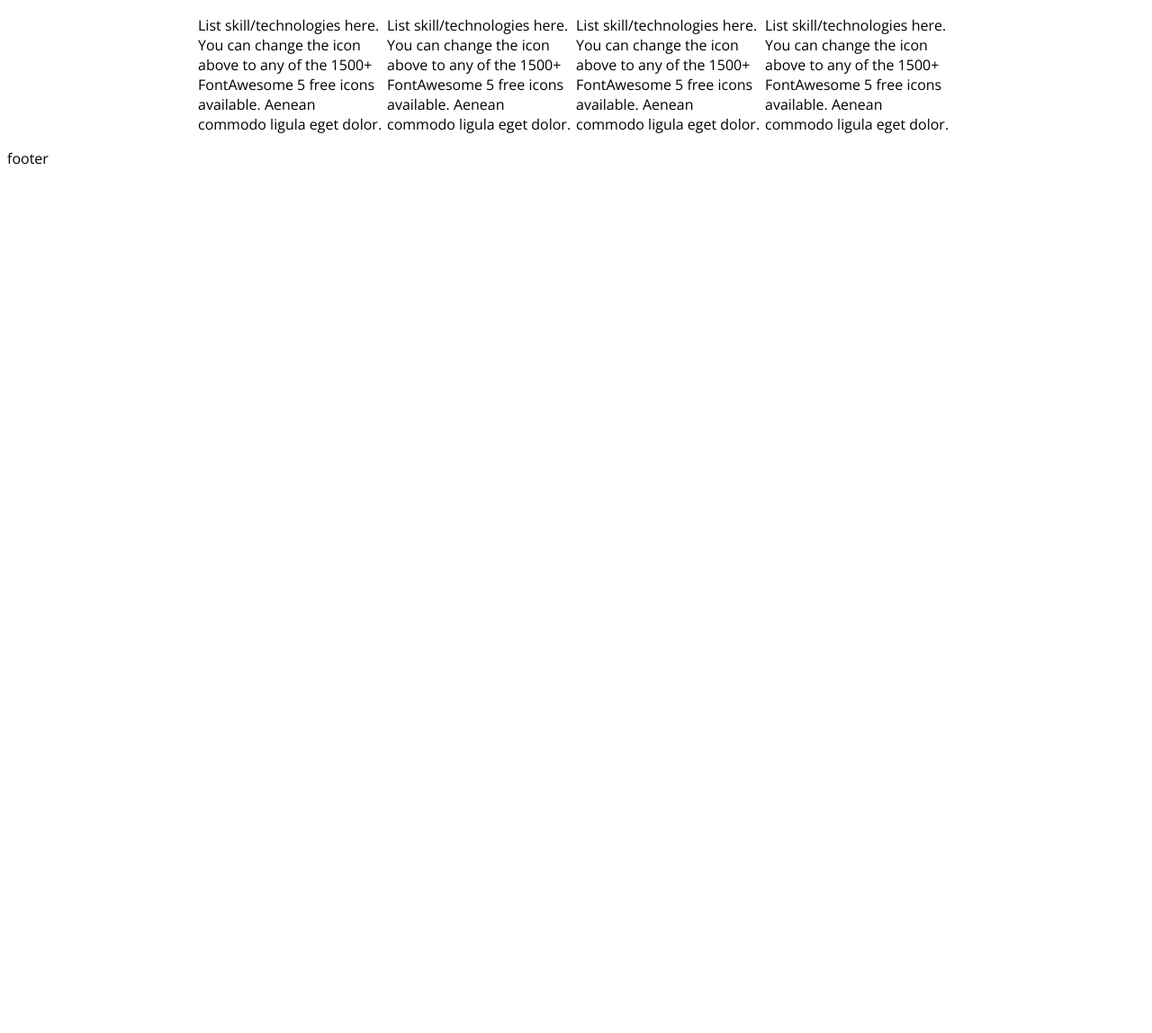
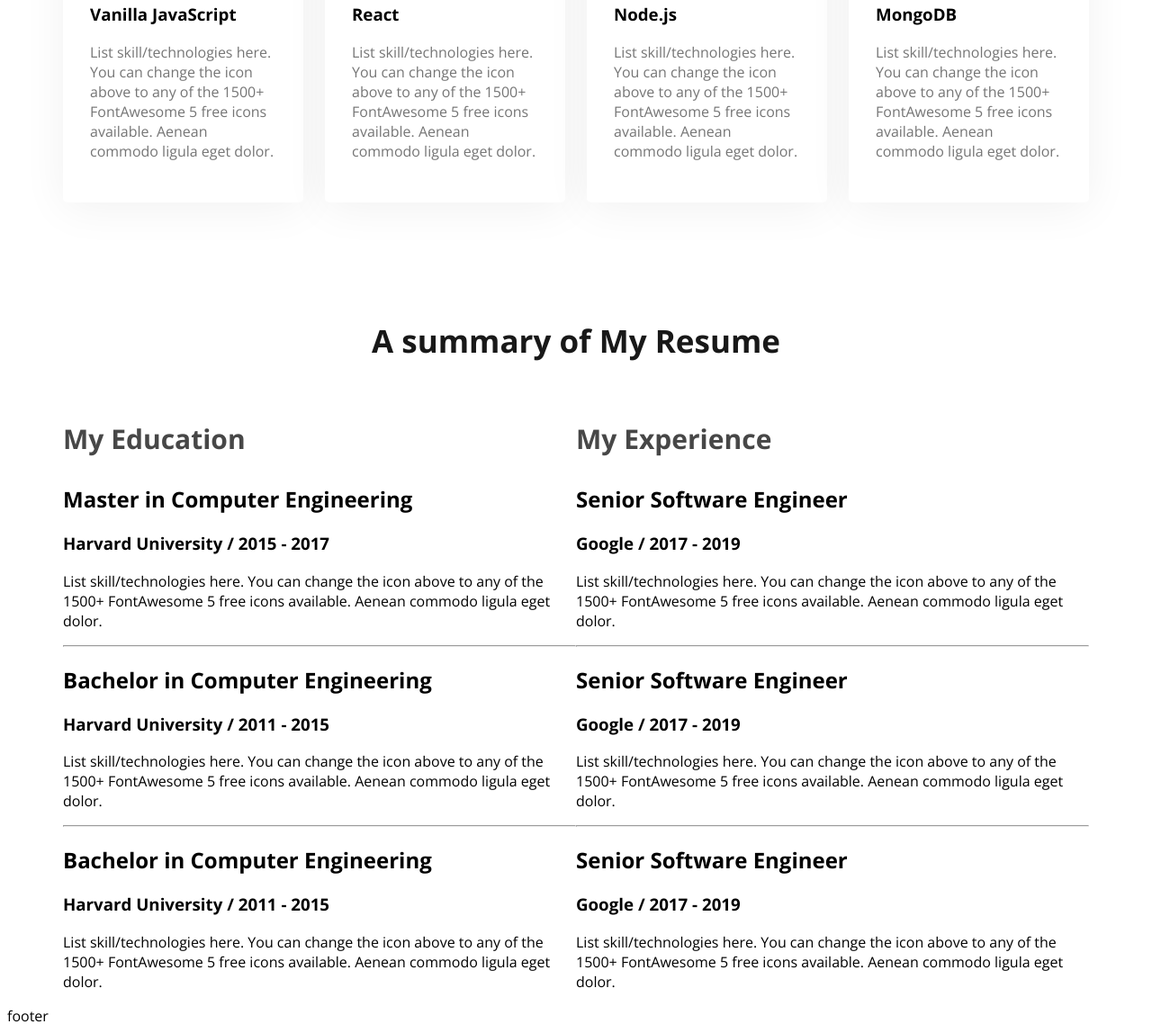
Before and after one commit to sumit-ch-dev/developer-portfolio, a plain HTML site: page index.html in a window 1280 px wide. Shown: the part 1957-3105 px from the top of the page at 90% size. Before the commit the page ends 2152 px from the top, so only its background shows below. Drawn offline with nearby package versions, Linux system fonts and the light colour scheme.

Commit message:
resume content added

```diff
--- a/index.html
+++ b/index.html
@@ -107,6 +107,60 @@
             </div>
           </div>
         </section>
+
+        <!-- Resume section -->
+        <section>
+          <h3 class="section-title">A summary of My Resume</h3>
+
+          <div class="resume-container">
+            <div class="resume-column">
+              <h3 class="resume-column-title">My Education</h3>
+
+              <div class="resume-item">
+                <h2 class="resume-item-title">Master in Computer Engineering</h2>
+                <h3 class="resume-item-subheading">Harvard University / 2015 - 2017</h3>
+                <p class="resume-item-description">List skill/technologies here. You can change the icon above
+                  to any of the 1500+ FontAwesome 5 free icons available. Aenean commodo ligula eget dolor.</p>
+              </div>
+              <hr>
+              <div class="resume-item">
+                <h2 class="resume-item-title">Bachelor in Computer Engineering</h2>
+                <h3 class="resume-item-subheading">Harvard University / 2011 - 2015</h3>
+                <p class="resume-item-description">List skill/technologies here. You can change the icon above
+                  to any of the 1500+ FontAwesome 5 free icons available. Aenean commodo ligula eget dolor.</p>
+            </div>
+            <hr>
+            <div class="resume-item">
+              <h2 class="resume-item-title">Bachelor in Computer Engineering</h2>
+              <h3 class="resume-item-subheading">Harvard University / 2011 - 2015</h3>
+              <p class="resume-item-description">List skill/technologies here. You can change the icon above
+                to any of the 1500+ FontAwesome 5 free icons available. Aenean commodo ligula eget dolor.</p>
+          </div>
+          </div>
+            <div class="resume-column">
+              <h3 class="resume-column-title">My Experience</h3>
+              <div class="resume-item">
+                <h2 class="resume-item-title">Senior Software Engineer</h2>
+                <h3 class="resume-item-subheading">Google / 2017 - 2019</h3>
+                <p class="resume-item-description">List skill/technologies here. You can change the icon above
+                  to any of the 1500+ FontAwesome 5 free icons available. Aenean commodo ligula eget dolor.</p>
+              </div>
+              <hr>
+              <div class="resume-item">
+                <h2 class="resume-item-title">Senior Software Engineer</h2>
+                <h3 class="resume-item-subheading">Google / 2017 - 2019</h3>
+                <p class="resume-item-description">List skill/technologies here. You can change the icon above
+                  to any of the 1500+ FontAwesome 5 free icons available. Aenean commodo ligula eget dolor.</p>
+              </div>
+              <hr>
+              <div class="resume-item">
+                <h2 class="resume-item-title">Senior Software Engineer</h2>
+                <h3 class="resume-item-subheading">Google / 2017 - 2019</h3>
+                <p class="resume-item-description">List skill/technologies here. You can change the icon above
+                  to any of the 1500+ FontAwesome 5 free icons available. Aenean commodo ligula eget dolor.</p>
+              </div>
+          </div>
+        </section>
       </main>
 
       <footer>footer</footer>
--- a/styles/portfolio.css
+++ b/styles/portfolio.css
@@ -104,9 +104,13 @@ nav a {
 }
 
 /* main section styles */
-main{
+main {
   max-width: 1140px;
   margin: 0 auto;
+}
+
+main section {
+  margin-top: 130px;
 }
 
 /* about section styles */
@@ -130,10 +134,9 @@ main{
   text-align: center;
   font-size: 18px;
   font-weight: 400;
-
 }
 
-.about-info-container{
+.about-info-container {
   display: flex;
   align-items: center;
   justify-content: space-around;
@@ -161,7 +164,33 @@ main{
 
 .skill-container {
   display: flex;
+  gap: 24px;
+}
+
+.skill-description {
+  color: var(--Dark-03);
+  font-size: 16px;
+  font-weight: 400;
+}
+
+.skill {
+  padding: 30px;
+  gap: 24px;
+  border-radius: 5px;
+  background: #fff;
+  box-shadow: 0px 6px 50px 0px rgba(0, 0, 0, 0.06);
+}
+
+
+/* resume section styles */
+
+.resume-column-title {
+  color: var(--Dark-02);
+  font-size: 30px;
+  font-weight: 700;
+}
+
+.resume-container {
+  display: flex;
   justify-content: space-between;
-  align-items: center;
-  padding: 0 150px;
 }
```
